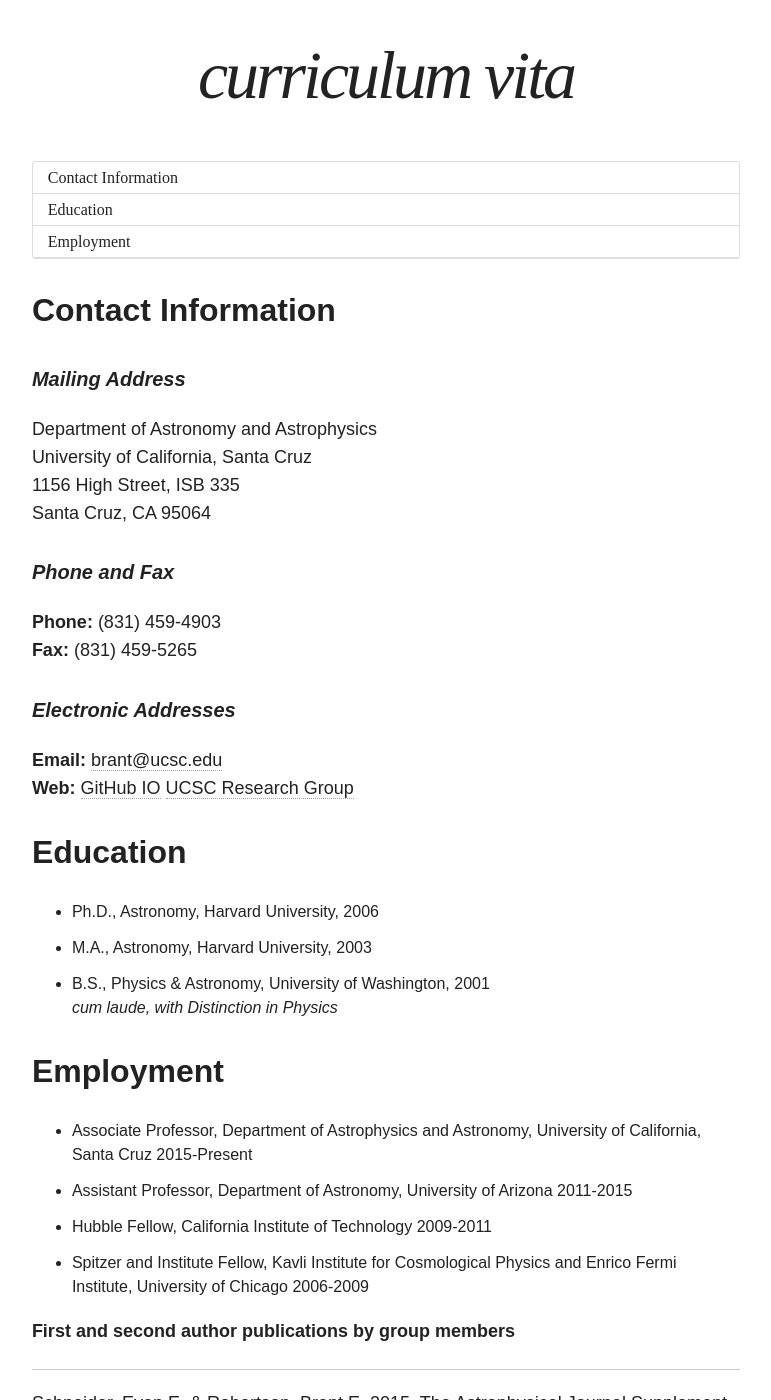
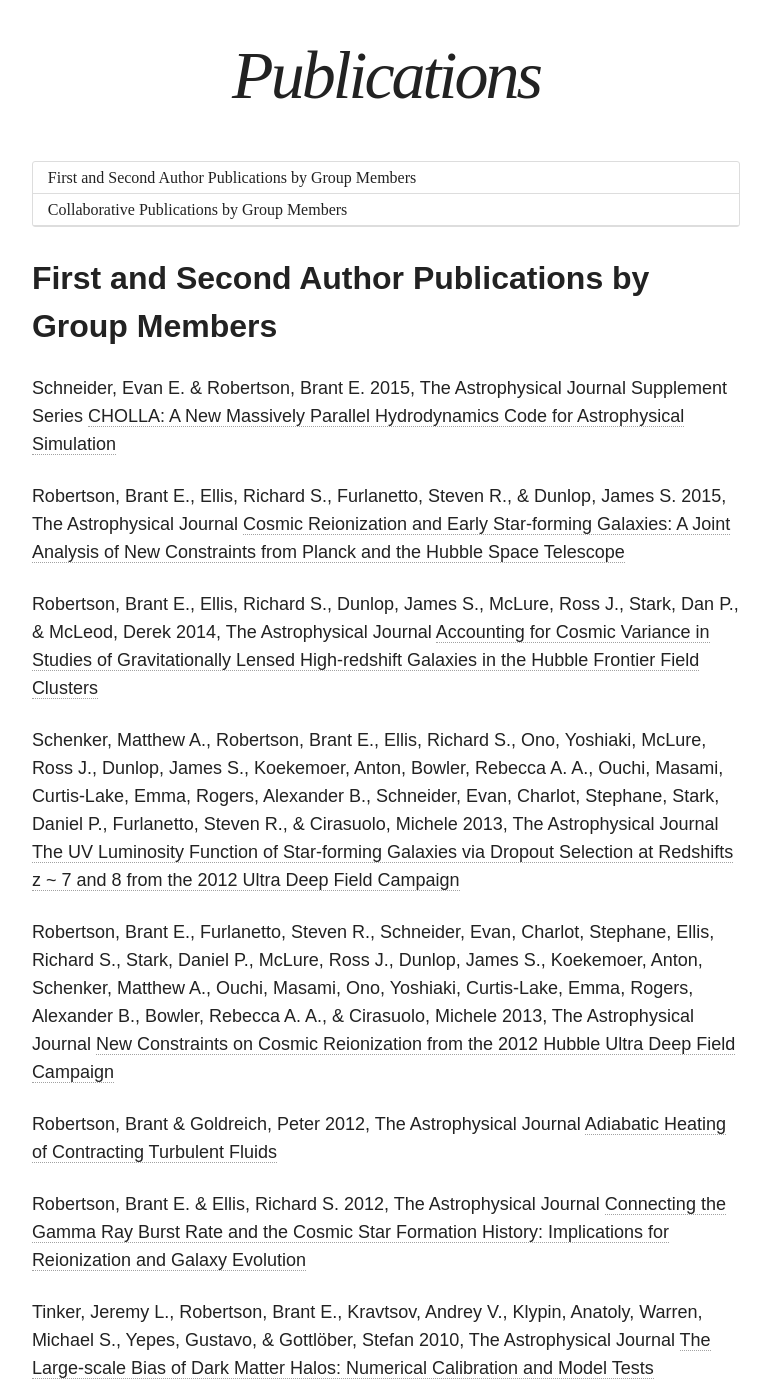
Before and after one commit to brantr/brantr.github.io, a Jekyll site: the page built from publications/index.md, in a window 1280 px wide and 1400 px high, scrolled down 600 px. Shown: the whole window, without its empty margins (254-1025 px from the left). Built offline with Jekyll 4.4.1, drawn with Linux system fonts in a browser that asks for light colours; nearby versions of some CDN libraries; some of the changed text lies outside the part shown.

Commit message:
Publications formatting

```diff
--- a/publications/index.md
+++ b/publications/index.md
@@ -1,7 +1,7 @@
 ---
 layout: page
-title: curriculum vita
-excerpt: "CV for Brant Robertson"
+title: Publications
+excerpt: "Publications by Brant Robertson"
 modified: 2017-02-28T01:24:00
 image:
   feature: banner.jpg
@@ -13,42 +13,7 @@
 * Table of Contents
 {:toc}
 
-## Contact Information
-
-##### *Mailing Address*
-Department of Astronomy and Astrophysics
-University of California, Santa Cruz
-1156 High Street, ISB 335
-Santa Cruz, CA 95064
-
-##### *Phone and Fax*
-
-**Phone:** (831) 459-4903
-**Fax:** (831) 459-5265
-
-##### *Electronic Addresses*
-**Email:** <a href="mailto:brant@ucsc.edu">brant@ucsc.edu</a>
-**Web:** [GitHub IO](http://brantr.github.io)   [UCSC Research Group](https://robertson.sites.ucsc.edu)
-
-## Education
-
-* Ph.D., Astronomy, Harvard University, 2006
-* M.A., Astronomy, Harvard University, 2003
-* B.S., Physics & Astronomy, University of Washington, 2001
-  *cum laude, with Distinction in Physics*
-
-## Employment
-
-
-* Associate Professor, Department of Astrophysics and Astronomy, University of California, Santa Cruz 2015-Present
-* Assistant Professor, Department of Astronomy, University of Arizona 2011-2015
-* Hubble Fellow, California Institute of Technology 2009-2011
-* Spitzer and Institute Fellow, Kavli Institute for Cosmological Physics and Enrico Fermi Institute, University of Chicago 2006-2009
-
-
-<strong>First and second author publications by group members</strong>
-
-<hr />
+## First and Second Author Publications by Group Members
 
 Schneider, Evan E. &amp; Robertson, Brant E. 2015, The Astrophysical Journal Supplement Series <a href="http://adsabs.harvard.edu/abs/2015ApJS..217...24S">CHOLLA: A New Massively Parallel Hydrodynamics Code for Astrophysical Simulation</a>
 
@@ -98,9 +63,8 @@
 
 &nbsp;
 
-<strong>Collaborative publications by group members</strong>
+## Collaborative Publications by Group Members
 
-<hr />
 
 &nbsp;
 
```
